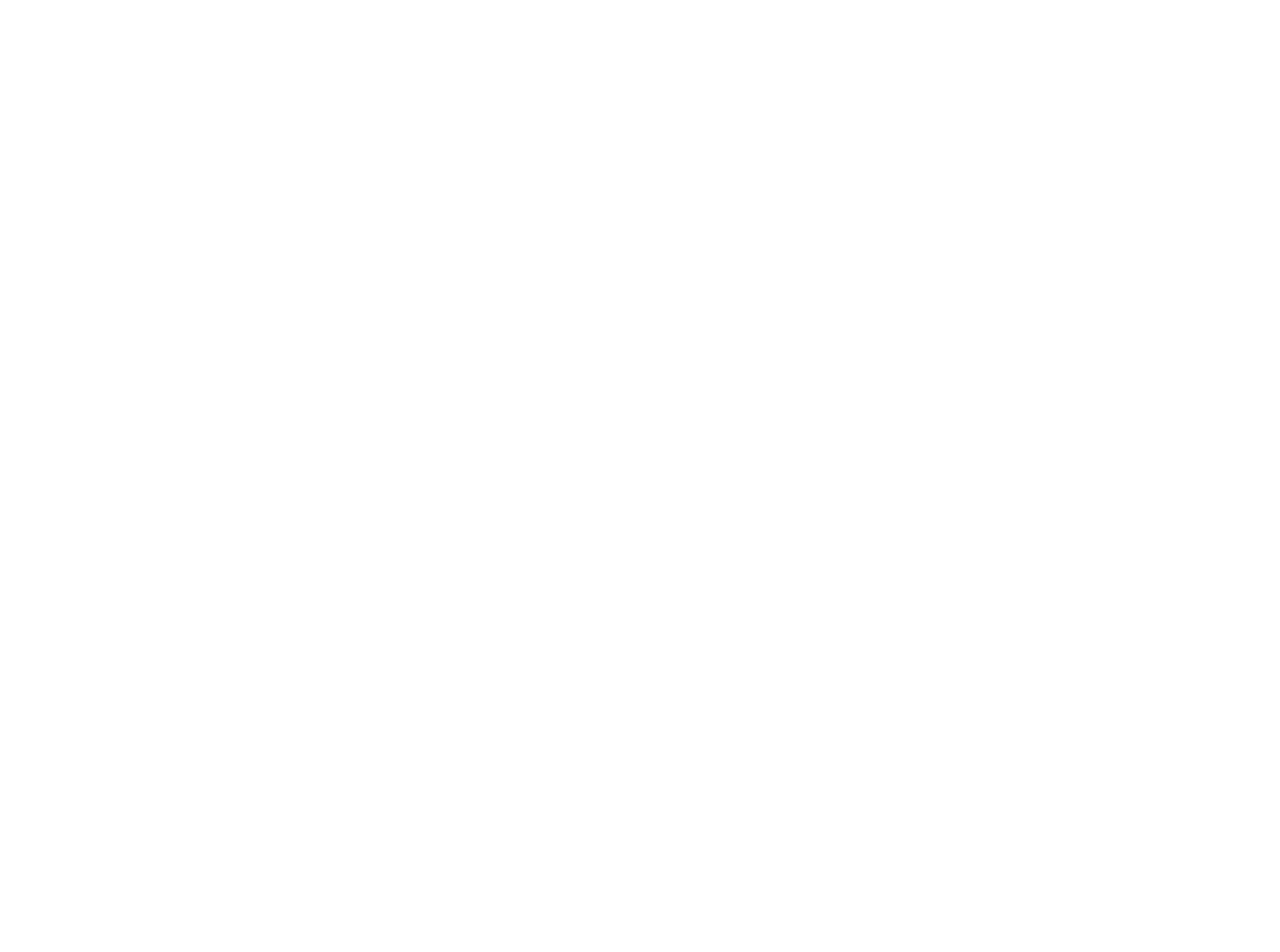
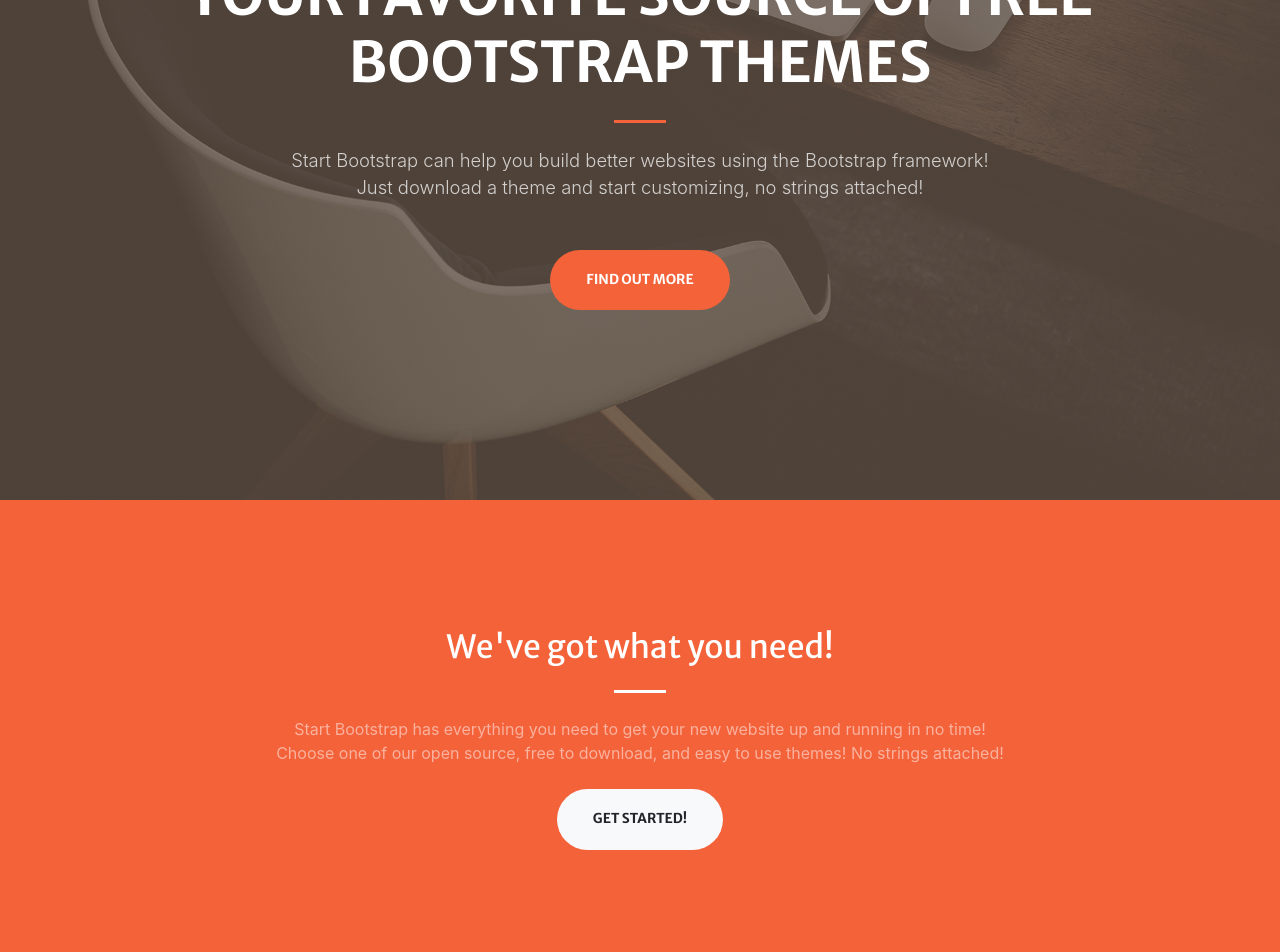
Before and after one commit to ronald1512/landing-page, a React (Create React App) app: page / in a window 1280 px wide. Shown: the part 300-1252 px from the top of the page. Before the commit the page ends 800 px from the top, so only its background shows below. Built offline with nearby package versions, Linux system fonts and the light colour scheme.

Commit message:
Create about and masterhead

```diff
--- a/public/js/scripts.js
+++ b/public/js/scripts.js
@@ -1,42 +1,66 @@
 /*!
-    * Start Bootstrap - Resume v6.0.1 (https://startbootstrap.com/template-overviews/resume)
+    * Start Bootstrap - Creative v6.0.3 (https://startbootstrap.com/themes/creative)
     * Copyright 2013-2020 Start Bootstrap
-    * Licensed under MIT (https://github.com/StartBootstrap/startbootstrap-resume/blob/master/LICENSE)
+    * Licensed under MIT (https://github.com/StartBootstrap/startbootstrap-creative/blob/master/LICENSE)
     */
-   (function ($) {
+    (function($) {
   "use strict"; // Start of use strict
 
   // Smooth scrolling using jQuery easing
-    $('a.js-scroll-trigger[href*="#"]:not([href="#"])').click(function () {
-        if (
-            location.pathname.replace(/^\//, "") ==
-                this.pathname.replace(/^\//, "") &&
-            location.hostname == this.hostname
-        ) {
+  $('a.js-scroll-trigger[href*="#"]:not([href="#"])').click(function() {
+    if (location.pathname.replace(/^\//, '') == this.pathname.replace(/^\//, '') && location.hostname == this.hostname) {
       var target = $(this.hash);
-            target = target.length
-                ? target
-                : $("[name=" + this.hash.slice(1) + "]");
+      target = target.length ? target : $('[name=' + this.hash.slice(1) + ']');
       if (target.length) {
-                $("html, body").animate(
-                    {
-                        scrollTop: target.offset().top,
-                    },
-                    1000,
-                    "easeInOutExpo"
-                );
+        $('html, body').animate({
+          scrollTop: (target.offset().top - 72)
+        }, 1000, "easeInOutExpo");
         return false;
       }
     }
   });
 
   // Closes responsive menu when a scroll trigger link is clicked
-    $(".js-scroll-trigger").click(function () {
-        $(".navbar-collapse").collapse("hide");
+  $('.js-scroll-trigger').click(function() {
+    $('.navbar-collapse').collapse('hide');
   });
 
   // Activate scrollspy to add active class to navbar items on scroll
-    $("body").scrollspy({
-        target: "#mainNav",
+  $('body').scrollspy({
+    target: '#mainNav',
+    offset: 75
   });
+
+  // Collapse Navbar
+  var navbarCollapse = function() {
+    var nav=$("#mainNav");
+    if(nav.length){
+      if (nav.offset().top > 100) {
+        nav.addClass("navbar-scrolled");
+      } else {
+        nav.removeClass("navbar-scrolled");
+      }
+    }
+  };
+  // Collapse now if page is not at top
+  navbarCollapse();
+  // Collapse the navbar when page is scrolled
+  $(window).scroll(navbarCollapse);
+
+  // Magnific popup calls
+  $('#portfolio').magnificPopup({
+    delegate: 'a',
+    type: 'image',
+    tLoading: 'Loading image #%curr%...',
+    mainClass: 'mfp-img-mobile',
+    gallery: {
+      enabled: true,
+      navigateByImgClick: true,
+      preload: [0, 1]
+    },
+    image: {
+      tError: '<a href="%url%">The image #%curr%</a> could not be loaded.'
+    }
+  });
+
 })(jQuery); // End of use strict
--- a/src/App.js
+++ b/src/App.js
@@ -1,5 +1,7 @@
 import React, {Component} from 'react';
 import Navbar from './Components/Navbar';
+import Masthead from './Components/Masthead';
+import About from './Components/About';
 
 class App extends Component{
   constructor(props){
@@ -10,6 +12,8 @@
     return (
       <div className="App">
         <Navbar />
+        <Masthead />
+        <About />
       </div>
     );
   }
--- /dev/null
+++ b/src/Components/About.js
@@ -0,0 +1,29 @@
+import React, { Component } from 'react';
+
+
+class About extends Component {
+    constructor(props) {
+        super(props);
+        this.state = props;
+    }
+    render() {
+        return (
+
+            <section className="page-section bg-primary" id="about">
+                <div className="container">
+                    <div className="row justify-content-center">
+                        <div className="col-lg-8 text-center">
+                            <h2 className="text-white mt-0">We've got what you need!</h2>
+                            <hr className="divider light my-4" />
+                            <p className="text-white-50 mb-4">Start Bootstrap has everything you need to get your new website up and running in no time! Choose one of our open source, free to download, and easy to use themes! No strings attached!</p>
+                            <a className="btn btn-light btn-xl js-scroll-trigger" href="#services">Get Started!</a>
+                        </div>
+                    </div>
+                </div>
+            </section>
+        );
+    }
+
+}
+
+export default About;
--- /dev/null
+++ b/src/Components/Masthead.js
@@ -0,0 +1,31 @@
+import React, { Component } from 'react';
+
+
+class Masthead extends Component {
+    constructor(props) {
+        super(props);
+        this.state = props;
+    }
+    render() {
+        return (
+
+            <header className="masthead">
+                <div className="container h-100">
+                    <div className="row h-100 align-items-center justify-content-center text-center">
+                        <div className="col-lg-10 align-self-end">
+                            <h1 className="text-uppercase text-white font-weight-bold">Your Favorite Source of Free Bootstrap Themes</h1>
+                            <hr className="divider my-4" />
+                        </div>
+                        <div className="col-lg-8 align-self-baseline">
+                            <p className="text-white-75 font-weight-light mb-5">Start Bootstrap can help you build better websites using the Bootstrap framework! Just download a theme and start customizing, no strings attached!</p>
+                            <a className="btn btn-primary btn-xl js-scroll-trigger" href="#about">Find Out More</a>
+                        </div>
+                    </div>
+                </div>
+            </header>
+        );
+    }
+
+}
+
+export default Masthead;
```
Lines whose indentation alone changed are shown as unchanged.
